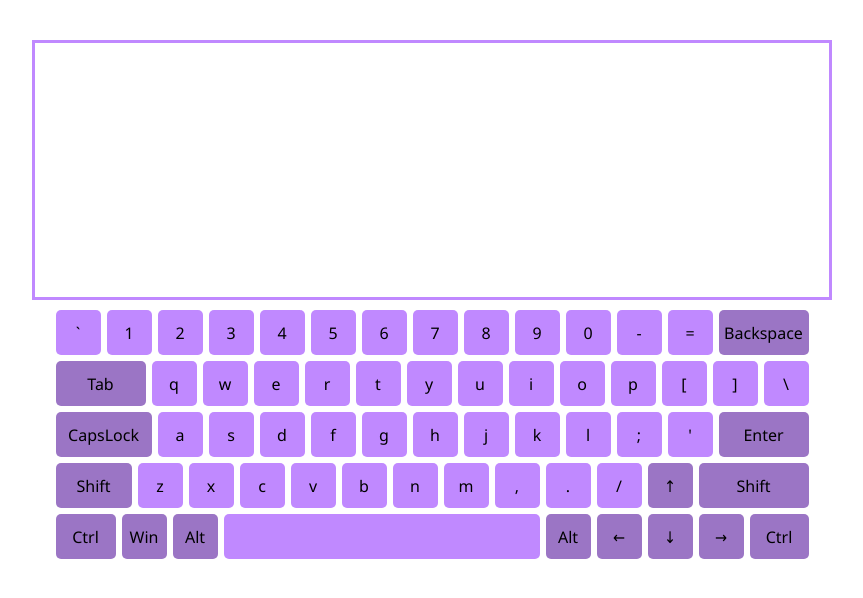
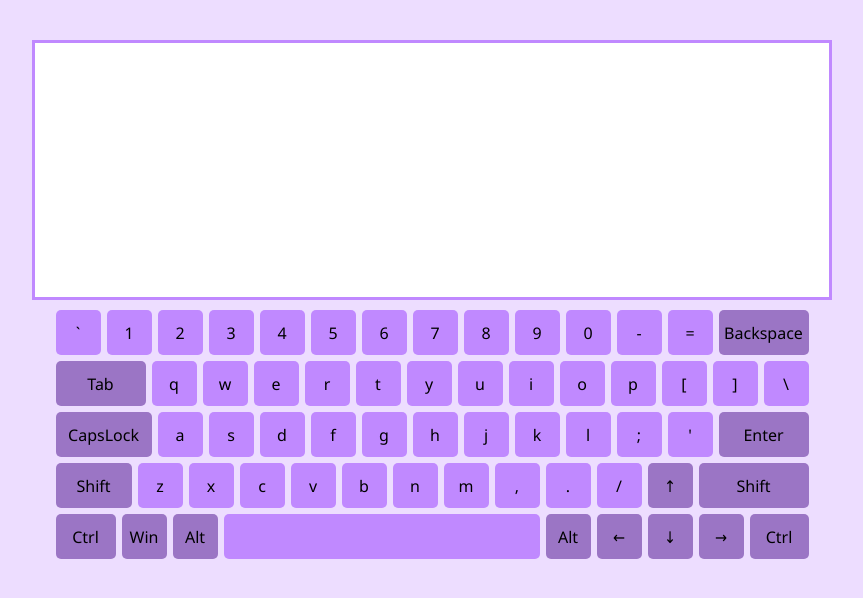
Before and after one commit to melk0sha/codejam-virtual-keyboard, a website: page index.html in a window 1280 px wide. Shown: the whole page, without its empty margins (208-1071 px from the left). Drawn offline with Linux system fonts and the light colour scheme.

Commit message:
feat: add background for body

```diff
--- a/styles/scss/style.scss
+++ b/styles/scss/style.scss
@@ -7,6 +7,10 @@ $keyboardSpecialColor: #9b75c5;
     box-sizing: border-box;
     font-family: 'Segoe UI', Tahoma, Geneva, Verdana, sans-serif;
     font-size: 16px;
+}
+
+body {
+    background-color: #edddff;
 }
 
 .container {
```
Also changed, not shown: styles/style.css, 1 other file.
